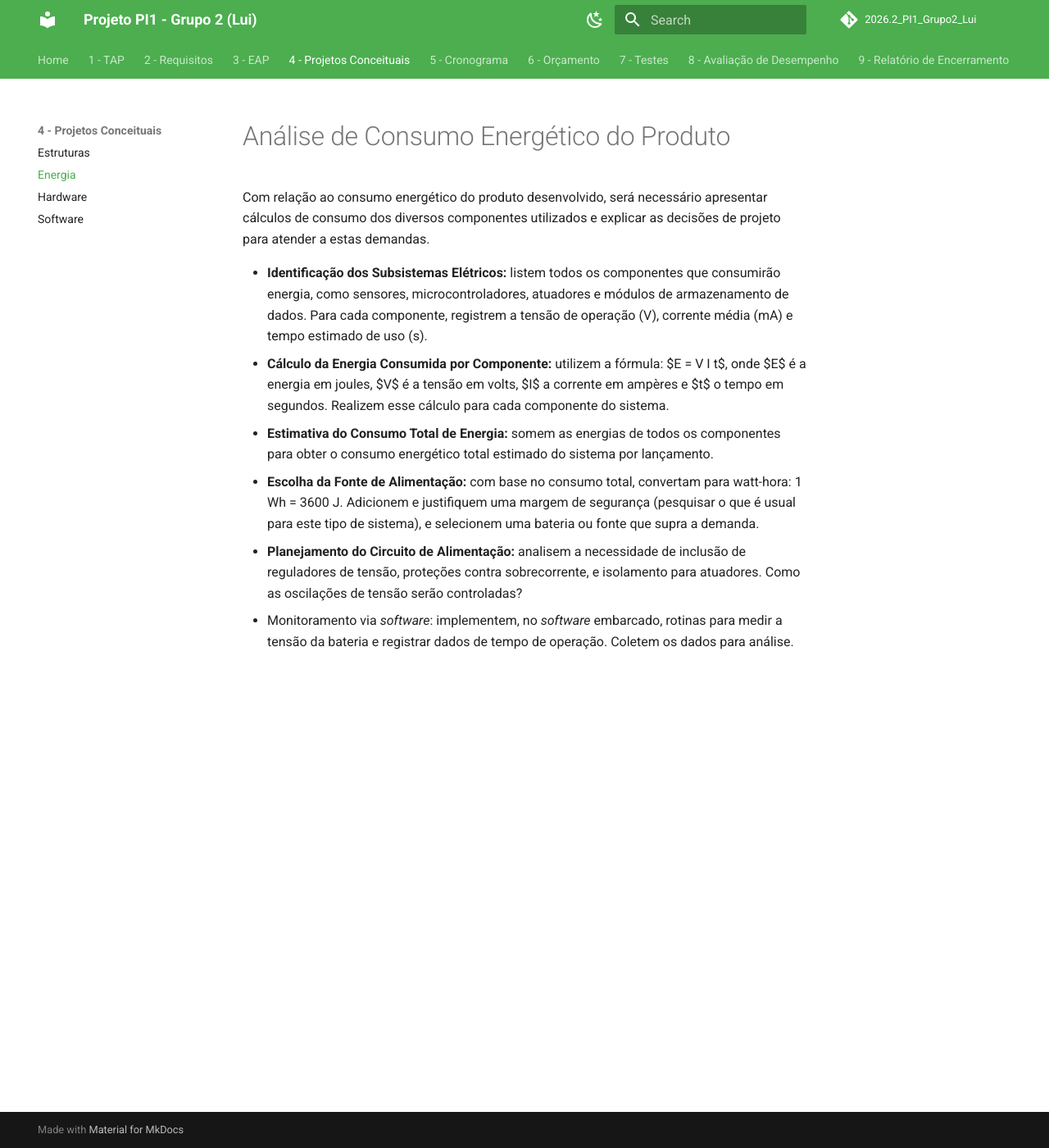
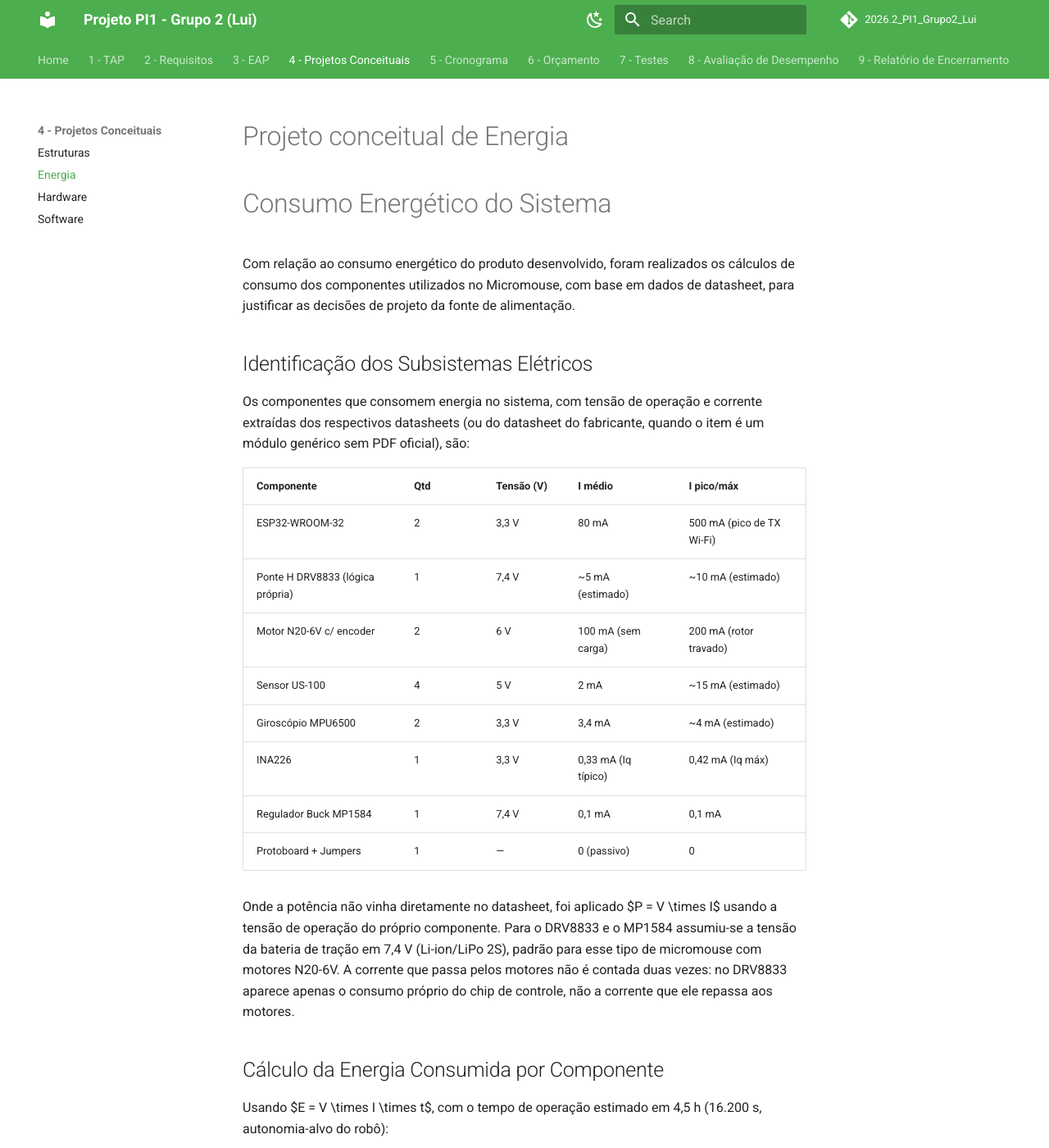
Before and after one commit to fcte-pi1/2026.2_PI1_Grupo2_Lui, an MkDocs documentation site: the page built from docs/4.2 - Projeto conceitual de energia.md, in a window 1280 px wide and 1400 px high. Shown: the whole window at 82% size. Built offline with MkDocs 1.6.1 and Material for MkDocs 9.7.7, drawn with Linux system fonts in a browser that asks for light colours; comment, search, counter and statistics services are not loaded; some of the changed text lies outside the part shown.

Commit message:
documentação inicial energia
Co-authored-by: Laura <laurasumienski12@gmail.com>
Co-authored-by: Julia <juliajapson@gmail.com>
Co-authored-by: Carolina <carolsmbecker@gmail.com>

```diff
--- a/docs/4.2 - Projeto conceitual de energia.md
+++ b/docs/4.2 - Projeto conceitual de energia.md
@@ -1,10 +1,78 @@
-# Análise de Consumo Energético do Produto
+# Projeto conceitual de Energia
 
-Com relação ao consumo energético do produto desenvolvido, será necessário apresentar cálculos de consumo dos diversos componentes utilizados e explicar as decisões de projeto para atender a estas demandas.
+# Consumo Energético do Sistema
 
-- **Identificação dos Subsistemas Elétricos:** listem todos os componentes que consumirão energia, como sensores, microcontroladores, atuadores e módulos de armazenamento de dados. Para cada componente, registrem a tensão de operação (V), corrente média (mA) e tempo estimado de uso (s).
-- **Cálculo da Energia Consumida por Componente:** utilizem a fórmula: $E = V I t$, onde $E$ é a energia em joules, $V$ é a tensão em volts, $I$ a corrente em ampères e $t$ o tempo em segundos. Realizem esse cálculo para cada componente do sistema.
-- **Estimativa do Consumo Total de Energia:** somem as energias de todos os componentes para obter o consumo energético total estimado do sistema por lançamento.
-- **Escolha da Fonte de Alimentação:** com base no consumo total, convertam para watt-hora: 1 Wh = 3600 J. Adicionem e justifiquem uma margem de segurança (pesquisar o que é usual para este tipo de sistema), e selecionem uma bateria ou fonte que supra a demanda.
-- **Planejamento do Circuito de Alimentação:** analisem a necessidade de inclusão de reguladores de tensão, proteções contra sobrecorrente, e isolamento para atuadores. Como as oscilações de tensão serão controladas?
-- Monitoramento via _software_: implementem, no _software_ embarcado, rotinas para medir a tensão da bateria e registrar dados de tempo de operação. Coletem os dados para análise.
+Com relação ao consumo energético do produto desenvolvido, foram realizados os cálculos de consumo dos componentes utilizados no Micromouse, com base em dados de datasheet, para justificar as decisões de projeto da fonte de alimentação.
+
+## Identificação dos Subsistemas Elétricos
+
+Os componentes que consomem energia no sistema, com tensão de operação e corrente extraídas dos respectivos datasheets (ou do datasheet do fabricante, quando o item é um módulo genérico sem PDF oficial), são:
+
+| Componente | Qtd | Tensão (V) | I médio | I pico/máx |
+|---|---|---|---|---|
+| ESP32-WROOM-32 | 2 | 3,3 V | 80 mA | 500 mA (pico de TX Wi-Fi) |
+| Ponte H DRV8833 (lógica própria) | 1 | 7,4 V | ~5 mA (estimado) | ~10 mA (estimado) |
+| Motor N20-6V c/ encoder | 2 | 6 V | 100 mA (sem carga) | 200 mA (rotor travado) |
+| Sensor US-100 | 4 | 5 V | 2 mA | ~15 mA (estimado) |
+| Giroscópio MPU6500 | 2 | 3,3 V | 3,4 mA | ~4 mA (estimado) |
+| INA226 | 1 | 3,3 V | 0,33 mA (Iq típico) | 0,42 mA (Iq máx) |
+| Regulador Buck MP1584 | 1 | 7,4 V | 0,1 mA | 0,1 mA |
+| Protoboard + Jumpers | 1 | — | 0 (passivo) | 0 |
+
+Onde a potência não vinha diretamente no datasheet, foi aplicado $P = V \times I$ usando a tensão de operação do próprio componente. Para o DRV8833 e o MP1584 assumiu-se a tensão da bateria de tração em 7,4 V (Li-ion/LiPo 2S), padrão para esse tipo de micromouse com motores N20-6V. A corrente que passa pelos motores não é contada duas vezes: no DRV8833 aparece apenas o consumo próprio do chip de controle, não a corrente que ele repassa aos motores.
+
+## Cálculo da Energia Consumida por Componente
+
+Usando $E = V \times I \times t$, com o tempo de operação estimado em 4,5 h (16.200 s, autonomia-alvo do robô):
+
+| Componente | P médio | E média (4,5 h) |
+|---|---|---|
+| 2× ESP32-WROOM-32 | 0,528 W | 8.553,6 J (2,38 Wh) |
+| DRV8833 | 0,037 W | 599,4 J (0,17 Wh) |
+| 2× Motor N20-6V | 1,200 W | 19.440 J (5,40 Wh) |
+| 4× US-100 | 0,040 W | 648 J (0,18 Wh) |
+| 2× MPU6500 | 0,0224 W | 362,9 J (0,10 Wh) |
+| INA226 | 0,0011 W | 17,6 J (0,005 Wh) |
+| MP1584 | 0,0007 W | 11,3 J (0,003 Wh) |
+
+## Estimativa do Consumo Total de Energia
+
+Somando as parcelas de todos os componentes, o sistema demanda:
+
+- **Potência média total:** ≈ 1,83 W
+- **Potência de pico total** (Wi-Fi transmitindo + motores travados + todos os sensores disparando simultaneamente — pior caso teórico): ≈ 6,10 W
+
+O cenário de pico não representa consumo contínuo real (dificilmente todos os eventos coincidem); ele é usado para dimensionar a corrente instantânea que a fonte/regulador precisam suportar, não a energia total consumida.
+
+## Escolha da Fonte de Alimentação
+
+Convertendo para watt-hora (1 Wh = 3.600 J), o consumo médio projetado para 4,5 h de operação é:
+
+$$E = 1,83\,\text{W} \times 4,5\,\text{h} \approx 8,23\,\text{Wh}$$
+
+Em corrente, a 7,4 V (tensão nominal da bateria 2S):
+
+$$I = \frac{8,23\,\text{Wh}}{7,4\,\text{V}} \approx 1,11\,\text{Ah} = 1.112\,\text{mAh}$$
+
+Aplicando uma margem de segurança de 30% — usual em sistemas embarcados para compensar perdas do regulador, envelhecimento da bateria e picos não previstos —, a capacidade mínima recomendada é:
+
+$$1.112\,\text{mAh} \times 1,3 \approx 1.446\,\text{mAh}$$
+
+Optou-se por um pack **Li-ion/LiPo 2S de 7,4 V e 3.300 mAh**, valor bem acima do mínimo calculado (margem de quase 3×), o que garante folga confortável mesmo em cenários de uso mais intenso que a média. Além da adequação energética, pesaram na escolha:
+
+- As dimensões físicas do pack, compatíveis com o espaço interno do robô sem comprometer sua mobilidade;
+- Ser recarregável, com acesso fácil ao carregador original na loja, evitando adaptar conectores indisponíveis no mercado — o que poderia comprometer a capacidade e a confiabilidade do pack.
+
+## Planejamento do Circuito de Alimentação
+
+- O regulador buck **MP1584** converte os 7,4 V da bateria para os 5 V/3,3 V necessários aos sensores e à lógica, mantendo as oscilações de tensão da bateria (que caem conforme ela descarrega) isoladas dos trilhos lógicos.
+- A ponte H **DRV8833** já fornece isolamento elétrico entre a lógica de controle e os motores, absorvendo picos de corrente do acionamento sem refletir ruído para o restante do circuito.
+- Recomenda-se incluir um fusível rearmável (polyfuse) na saída da bateria como proteção contra sobrecorrente, e capacitores de desacoplamento próximos ao ESP32 e ao regulador para atenuar transientes causados pelos motores.
+
+## Monitoramento via Software
+
+O **INA226**, já presente no projeto, é usado via I2C para medir tensão e corrente da bateria em tempo real. O firmware do ESP32 deve implementar uma rotina que:
+
+- Registre periodicamente tensão, corrente e tempo de operação acumulado;
+- Dispare um alerta (ex.: LED ou log) quando a tensão cair abaixo do limiar seguro de descarga da bateria 2S (~6,4 V), evitando descarga profunda;
+- Envie ou armazene esses dados para análise posterior do consumo real em campo, permitindo comparar o consumo medido com o estimado neste cálculo.
```
